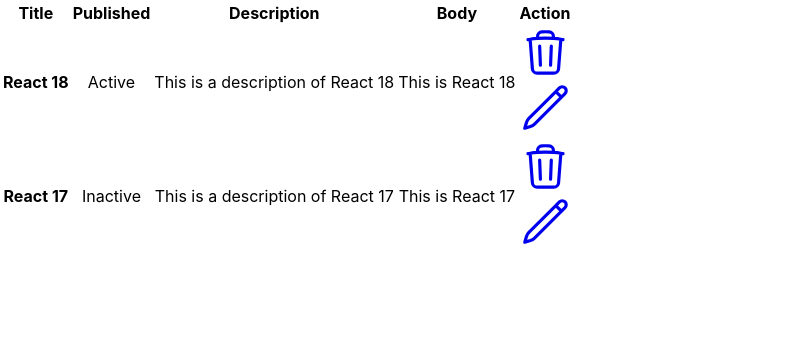
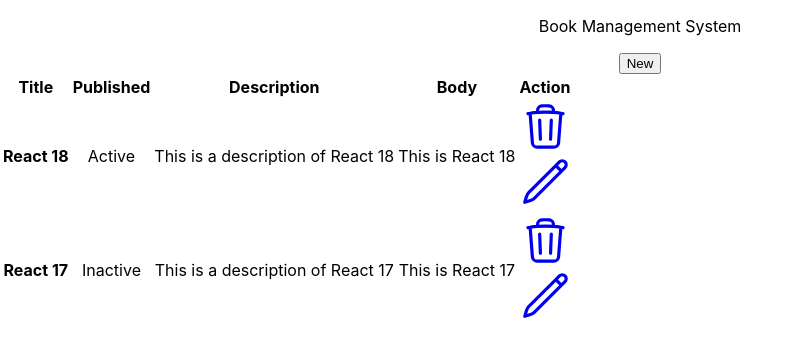
Before and after one commit to bug-king-solver/RMS-frontend, a React (Create React App) app: page / in a window 1280 px wide. Shown: the top 356 px of the page, without its empty margins (0-799 px from the left). Built offline with nearby package versions, Linux system fonts and the light colour scheme; the HTML template or start-up script is replaced by a standard one.

Commit message:
style: change style and add spinner component

```diff
--- a/src/App.tsx
+++ b/src/App.tsx
@@ -1,11 +1,39 @@
-import React from 'react';
+import React, { useState } from 'react';
 import BookTable from './components/BookTable';
 import './App.css';
+import CreateModal from './components/CreateModal';
+
 
 function App() {
+
+  const [isModalOpen, setIsModalOpen] = useState(false);
+
+  const openModal = () => {
+    setIsModalOpen(true);
+  };
+
+  const closeModal = () => {
+    setIsModalOpen(false);
+  };
+
   return (
     <div className="App">
-      <BookTable />
+      <div className='container mx-auto'>
+        <div className='flex justify-center my-20'>
+          <p className='font-mono font-medium text-3xl'>
+            Book Management System
+          </p>
+        </div>
+        <div className='flex justify-end'>
+          <button className="rounded-lg border-solid border-2 border-gray-300 p-2 mr-5 md:w-40 hover:border-gray-500" onClick={openModal}>
+            New
+          </button>
+          {
+            isModalOpen ? <CreateModal onClose={closeModal} /> : null
+          }
+        </div>
+        <BookTable />
+      </div>
     </div>
   );
 }
```
